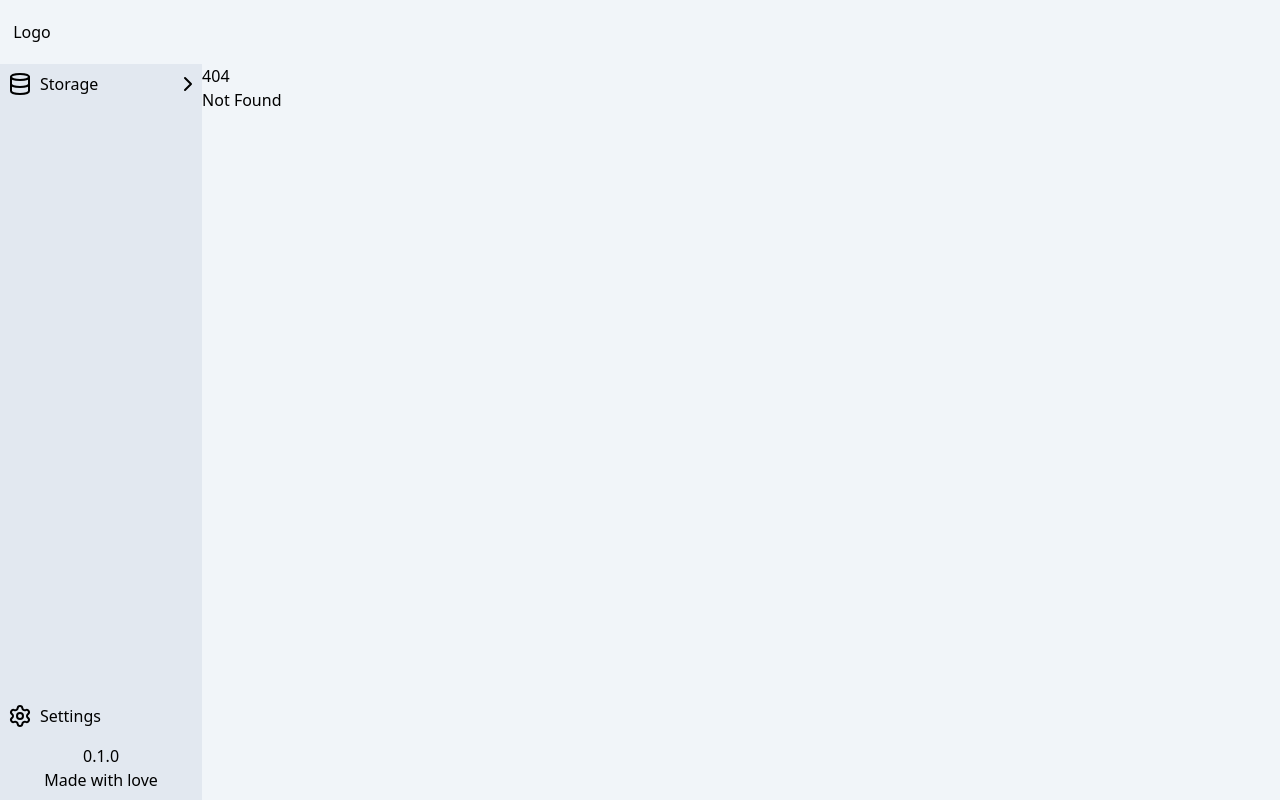
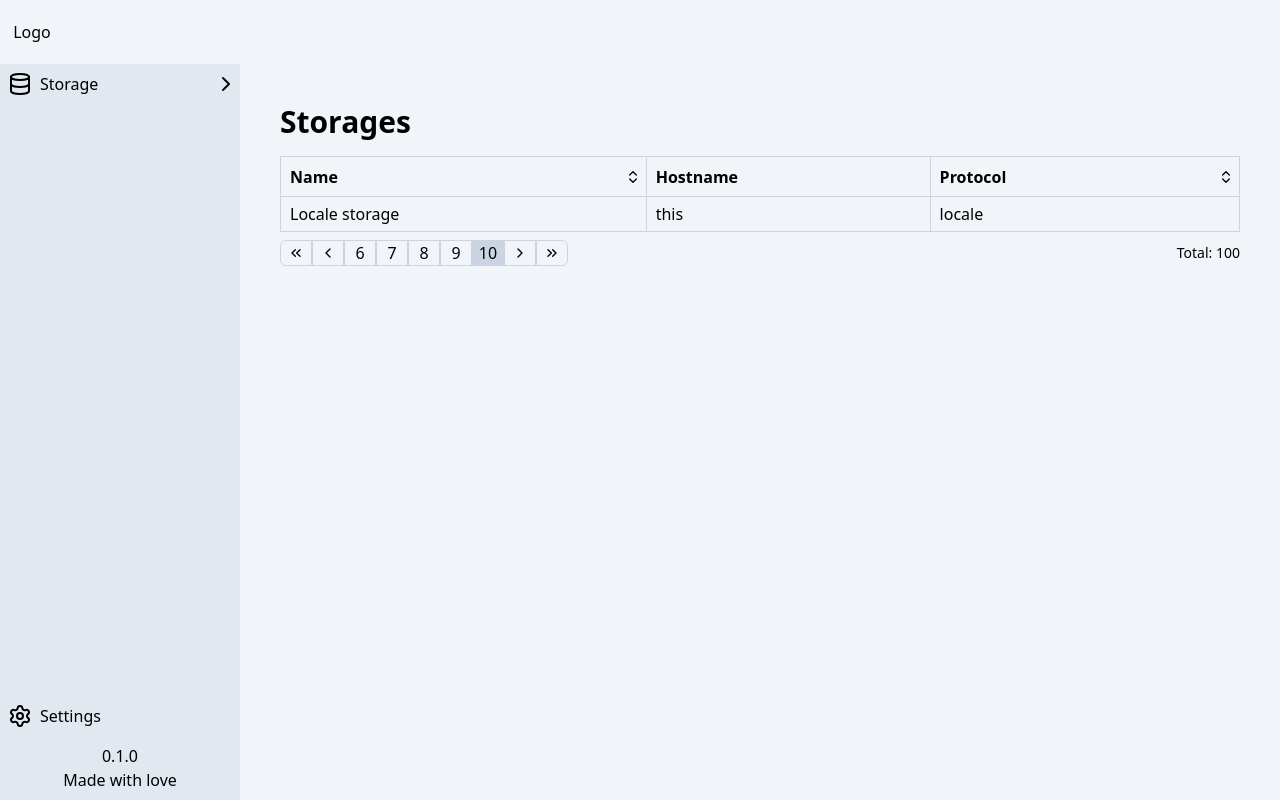
Before and after one commit to BountyMadMax/hiveprint, a SvelteKit app in the folder frontend/: page /storage in a window 1280 px wide. Before the commit this address had no page. Built offline with nearby package versions, Linux system fonts and the light colour scheme.

Commit message:
Some frontend stuff

```diff
--- /dev/null
+++ b/frontend/src/lib/components/Paginator.svelte
@@ -0,0 +1,51 @@
+<script>
+  import { page } from "$app/stores";
+	import { ChevronLeft, ChevronRight, ChevronsLeft, ChevronsRight } from "lucide-svelte";
+	import Link from "./paginator/Link.svelte";
+
+  /** @type {{ count: number, amount: number, currentPage: number, route: string }} */
+  const { count, amount, currentPage, route } = $props();
+
+  let lastPage = Math.ceil(count / amount);
+
+  /** @type {number[]} */
+  let pageNumbers = Array.from(
+    Array(lastPage > 5 ? 5 : lastPage),
+    (_, i) => {
+      // Numbers for the page. Min 0, max lastPage.
+      return currentPage <= 2 ? i : currentPage >= lastPage - 2 ? lastPage - (5 - i) : i + (currentPage - 2)
+    }
+  );
+</script>
+
+<div class='w-full my-2 flex justify-between'>
+  <span class='flex'>
+    <Link href={`${route}?page=0`} active={currentPage > 0} current={false} class='rounded-s-md'>
+      <ChevronsLeft class='h-4'/>
+    </Link>
+    <Link href={`${route}?page=${currentPage < 1 ? 0 : currentPage - 1}`} active={currentPage > 0} current={false} class=''>
+      <ChevronLeft class='h-4'/>
+    </Link>
+
+    {#each pageNumbers as pageNumber}
+
+      <Link href={`${route}?page=${pageNumber}`} active class='' current={currentPage === pageNumber}>
+        <!-- pageNumber starts at 0, but normal user start at 1 -->
+        {pageNumber + 1}
+      </Link>
+
+    {/each}
+
+    <Link href={`${route}?page=${currentPage > (lastPage - 1) ? lastPage : currentPage + 1}`} active={currentPage < lastPage} current={false} class=''>
+      <ChevronRight class='h-4'/>
+    </Link>
+    <Link href={`${route}?page=${lastPage}`} active={currentPage < lastPage} current={false} class='rounded-e-md'>
+      <ChevronsRight class='h-4'/>
+    </Link>
+  </span>
+
+  <span class='text-sm flex items-center'>
+    Total:
+    {count}
+  </span>
+</div>
--- /dev/null
+++ b/frontend/src/lib/components/list/List.svelte
@@ -0,0 +1,80 @@
+<script>
+  /**
+   * @typedef {Object} ColumnHeader
+   * @property {string} label
+   * @property {string} key
+   * @property {boolean} sortable
+  */
+
+  /**
+   * @typedef {{ columns: string[], href: null|string }} TableRow
+  */
+
+  /**
+   * @callback onSortChange
+   * @param {string} sortColumn
+   * @param {boolean} sortDesc
+   * @returns {void}
+  */
+
+	import { ChevronDown, ChevronUp, ChevronsUpDown } from "lucide-svelte";
+	import Row from "./Row.svelte";
+
+  /** @type {{ columns: ColumnHeader[], rows: TableRow[], onSortChange: onSortChange }} */
+  const { columns, rows, onSortChange } = $props();
+
+  /** @type {string|null} */
+  let sortColumn = $state(null);
+  let sortDesc = $state(true);
+
+  /** @param {string} column */
+  function onSortClick(column) {
+    if (sortColumn === column) {
+      sortDesc = !sortDesc;
+    } else {
+      sortColumn = column;
+      sortDesc = true;
+    }
+
+    onSortChange(sortColumn, sortDesc);
+  }
+</script>
+
+<table class='w-full'>
+  <thead>
+    <tr class='font-semibold text-left'>
+      {#each columns as column}
+        <th class='border h-10 border-slate-300 dark:border-slate-700'>
+          {#if column.sortable }
+            <button
+              class='w-full h-full flex items-center justify-between pl-2 text-left hover:bg-slate-300 dark:hover:bg-slate-800 transition-all'
+              onclick={() => onSortClick(column.key)}
+            >
+              <span>{column.label}</span>
+              <span>
+                {#if sortColumn === column.key}
+                  {#if sortDesc}
+                    <ChevronDown class='h-4'/>
+                  {:else}
+                    <ChevronUp class='h-4'/>
+                  {/if}
+                {:else}
+                  <ChevronsUpDown class='h-4'/>
+                {/if}
+              </span>
+            </button>
+          {:else}
+            <span class='pl-2'>
+              {column.label}
+            </span>
+          {/if}
+        </th>
+      {/each}
+    </tr>
+  </thead>
+  <tbody>
+    {#each rows as row}
+      <Row columns={row.columns} href={row.href}/>
+    {/each}
+  </tbody>
+</table>
--- /dev/null
+++ b/frontend/src/lib/components/list/Row.svelte
@@ -0,0 +1,18 @@
+<script>
+  /** @type {{ columns: string[], href: null|string }} */
+  const { columns, href=null } = $props();
+</script>
+
+<tr>
+  {#each columns as column}
+    <td class='border border-slate-300 dark:border-slate-700'>
+      {#if href}
+        <a {href} class='block pl-2 py-1'>
+          {column}
+        </a>
+      {:else}
+        {column}
+      {/if}
+    </td>
+  {/each}
+</tr>
--- /dev/null
+++ b/frontend/src/lib/components/paginator/Link.svelte
@@ -0,0 +1,19 @@
+<script>
+  /** @type {{ children: import('svelte').Snippet, href: string, active: boolean, current: boolean, class: string }} */
+  const { children, href, active = false, current = false, class: additionalClasses = '' } = $props();
+</script>
+
+{#if active}
+  <a
+    {href}
+    class:bg-slate-300={current}
+    class:dark:bg-slate-700={current}
+    class='border select-none w-8 flex items-center justify-center border-slate-300 hover:bg-slate-300 dark:border-slate-700 dark:hover:bg-slate-700 {additionalClasses}'
+  >
+    {@render children()}
+  </a>
+{:else}
+  <span class='border select-none w-8 flex items-center justify-center border-slate-300 dark:border-slate-700 {additionalClasses}'>
+    {@render children()}
+  </span>
+{/if}
--- a/frontend/src/routes/+layout.svelte
+++ b/frontend/src/routes/+layout.svelte
@@ -18,10 +18,10 @@
   </header>
 
   <div class='flex pt-16 h-dvh'>
-    <aside class='w-60 bg-slate-200 dark:bg-slate-800'>
+    <aside class='min-w-60 bg-slate-200 dark:bg-slate-800'>
       <nav class='h-full flex flex-col justify-between'>
         <ul>
-          <NavbarGroup href='/'>
+          <NavbarGroup href='/storage'>
             {#snippet header()}
               <Database/>
               <span>Storage</span>
--- /dev/null
+++ b/frontend/src/routes/storage/+page.svelte
@@ -0,0 +1,117 @@
+<script>
+	import { page } from "$app/stores";
+  import Paginator from "$lib/components/Paginator.svelte";
+  import List from "$lib/components/list/List.svelte";
+	import { storage as storageModel } from "$lib/models/storage";
+
+  const columns = [
+    { label: 'Name', key: 'name', sortable: true },
+    { label: 'Hostname', key: 'hostname', sortable: false },
+    { label: 'Protocol', key: 'protocol', sortable: true },
+  ];
+
+  let storage = storageModel.Storage.create({ name: 'Locale storage', protocol: 'locale' })
+
+  const rows = [
+    { columns: [
+        storage.name,
+        'this',
+        storage.protocol,
+      ],
+      href: '/',
+    },
+  ];
+
+  /**
+   * @param {string} sortColumn
+   * @param {boolean} sortDesc
+  */
+  function onSortChange(sortColumn, sortDesc) {
+    console.log('sort', sortColumn, sortDesc);
+  }
+</script>
+
+<div class='m-10'>
+  <h1 class='font-bold text-3xl my-4'>Storages</h1>
+
+  <List {columns} {rows} {onSortChange}/>
+  <Paginator count={100} amount={10} currentPage={9} route={$page.route.id ?? '/'}/>
+</div>
+
+<!-- <table class='w-full border-collapse border border-slate-300 dark:border-slate-700'>
+  <thead>
+    <tr class='font-semibold text-left'>
+      <th class='border h-12 border-slate-300 dark:border-slate-700'>
+        <button
+          class='w-full h-full flex items-center justify-between pl-2 text-left hover:bg-slate-800 transition-all'
+          onclick={() => onSortChange('name')}
+        >
+          <span>Name</span>
+          <span>
+            {#if sortColumn === 'name'}
+              {#if sortDesc}
+                <ChevronDown class='h-4'/>
+              {:else}
+                <ChevronUp class='h-4'/>
+              {/if}
+            {:else}
+              <ChevronUp class='h-4'/>
+              <ChevronDown class='h-4'/>
+            {/if}
+          </span>
+        </button>
+      </th>
+      <th class='border border-slate-300 dark:border-slate-700 pl-2 h-12'>Hostname</th>
+      <th class='border h-12 border-slate-300 dark:border-slate-700'>
+        <button
+          class='w-full h-full flex items-center justify-between pl-2 text-left hover:bg-slate-800 transition-all'
+          onclick={() => onSortChange('protocol')}
+        >
+          <span>Protocol</span>
+          <span>
+            {#if sortColumn === 'protocol'}
+              {#if sortDesc}
+                <ChevronDown class='h-4'/>
+              {:else}
+                <ChevronUp class='h-4'/>
+              {/if}
+            {:else}
+              <ChevronUp class='h-4'/>
+              <ChevronDown class='h-4'/>
+            {/if}
+          </span>
+        </button>
+      </th>
+    </tr>
+  </thead>
+  <tbody>
+    <tr>
+      <td class='border border-slate-300 dark:border-slate-700 pl-2'>My locale storage</td>
+      <td class='border border-slate-300 dark:border-slate-700 pl-2'>locale</td>
+      <td class='border border-slate-300 dark:border-slate-700 pl-2'>locale</td>
+    </tr>
+    <tr>
+      <td class='border border-slate-300 dark:border-slate-700 pl-2'>My locale storage</td>
+      <td class='border border-slate-300 dark:border-slate-700 pl-2'>locale</td>
+      <td class='border border-slate-300 dark:border-slate-700 pl-2'>locale</td>
+    </tr>
+    <tr>
+      <td class='border border-slate-300 dark:border-slate-700 pl-2'>My locale storage</td>
+      <td class='border border-slate-300 dark:border-slate-700 pl-2'>locale</td>
+      <td class='border border-slate-300 dark:border-slate-700 pl-2'>locale</td>
+    </tr>
+    <tr>
+      <td class='border border-slate-300 dark:border-slate-700'>
+        <a href='/' class='block pl-2 py-1'>
+          My locale storage
+        </a>
+      </td>
+      <td class='border border-slate-300 dark:border-slate-700'>
+        <a href='/' class='block pl-2 py-1'>
+          locale
+        </a>
+      </td>
+      <td class='border border-slate-300 dark:border-slate-700 pl-2'>locale</td>
+    </tr>
+  </tbody>
+</table> -->
```
